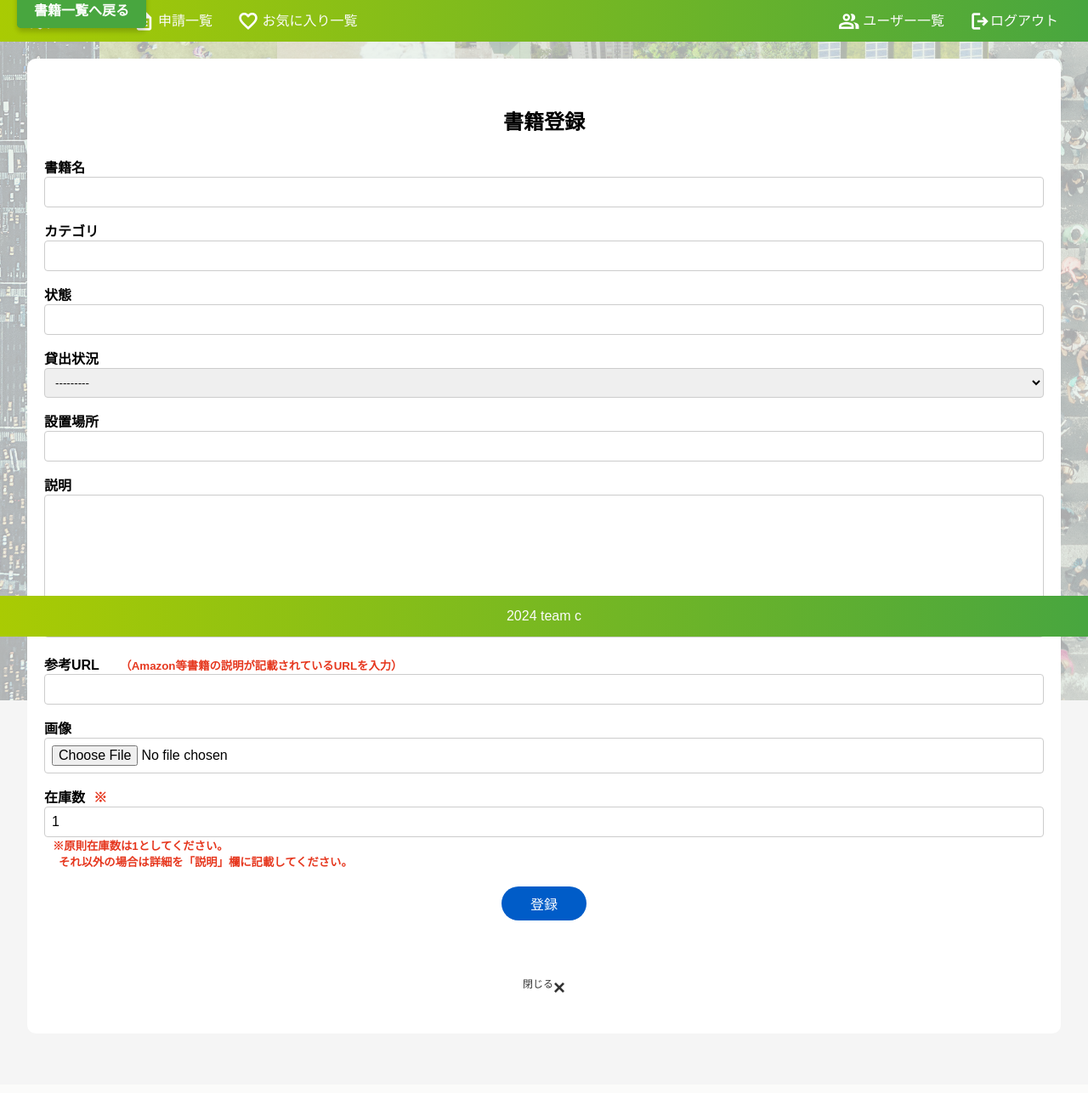
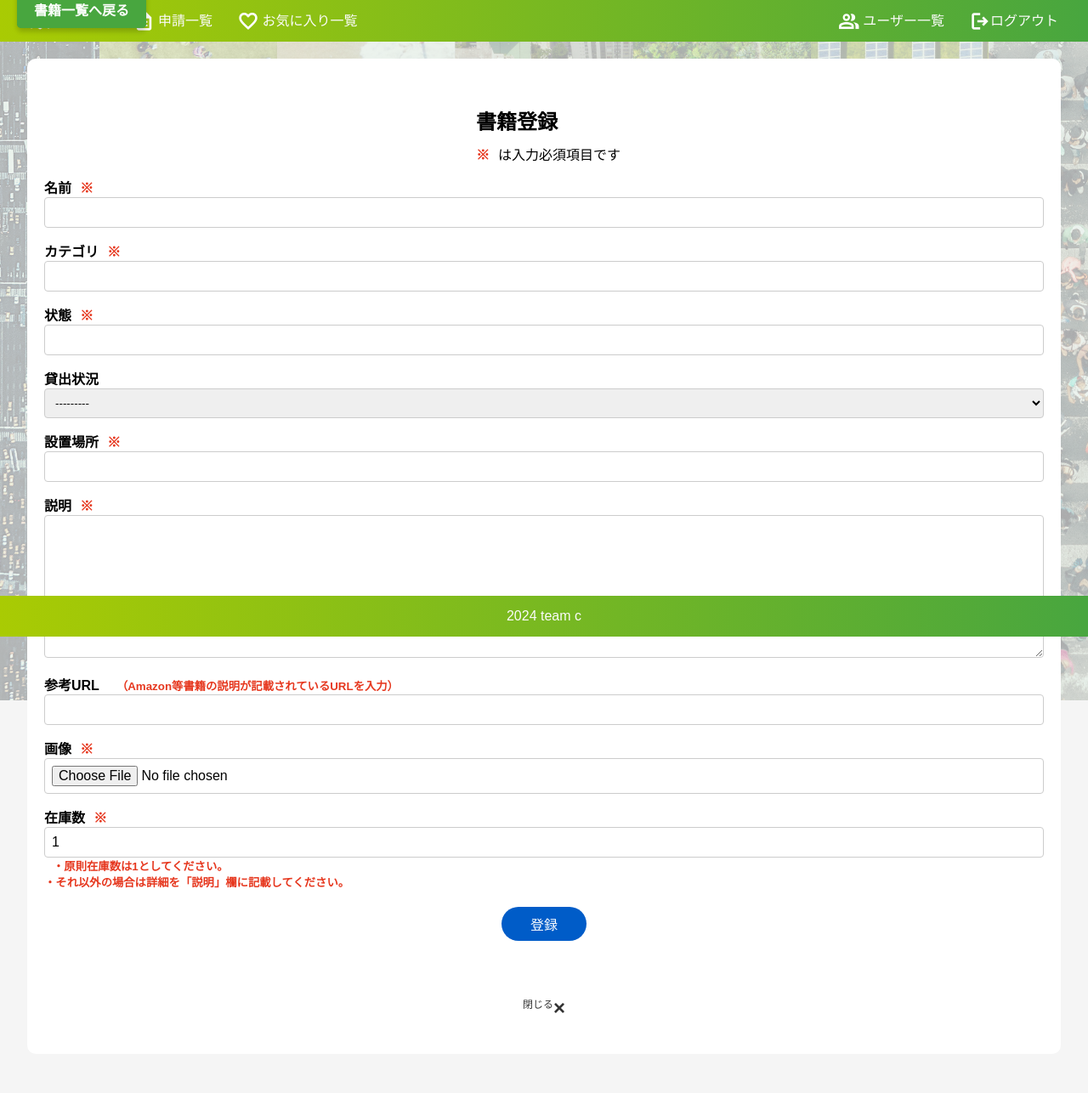
Before and after one commit to yuki-nishizawa/equipment-management-C, a Django app: page /equipment/add/ in a window 1280 px wide. Shown: the part 51-1337 px from the top of the page at 85% size. Before the commit the page ends 1219 px from the top, so only its background shows below. Run offline with Django 4.2, Linux system fonts and the light colour scheme; the visitor is signed in with stand-in values (Sample User, id 1); data that the repository does not hold is empty; parts of the project's set-up code (start-up, migrations or seed data) failed here and were passed over.

```diff
--- a/static/css/style.css
+++ b/static/css/style.css
@@ -274,7 +274,6 @@ footer {
 書籍詳細画面
 *********************************************/
 
-
 .detail-content {
   width: 70%;
   display: flex;
@@ -287,6 +286,15 @@ footer {
 }
 .detail-content a:hover {
   text-decoration: underline;
+}
+
+.loan-status-alert {
+  font-size:18px;
+  font-weight: 600;
+}
+
+.loan-status-alert material-symbols-outlined {
+  font-size:18px;
 }
 
 /*備品タイトルバー*/
--- a/templates/equipment/add.html
+++ b/templates/equipment/add.html
@@ -10,6 +10,7 @@
     </div>
     <div class="title">
         <h2>書籍登録</h2>
+        <p><span class="field-error">※</span>は入力必須項目です</p>
     </div>
     <div class="content">
         <form method="post" action="{% url 'equipment:add' %}" enctype="multipart/form-data">
@@ -22,15 +23,15 @@
             {% endif %}
 
             <div class="field">
-                <label for="{{ form.equip_name.id_for_label }}">書籍名</label>
+                <label for="{{ form.equip_name.id_for_label }}">名前<span class="field-error">※</span></label>
                 {{ form.equip_name }}
             </div>
             <div class="field">
-                <label for="{{ form.category.id_for_label }}">カテゴリ</label>
+                <label for="{{ form.category.id_for_label }}">カテゴリ<span class="field-error">※</span></label>
                 {{ form.category }}
             </div>
             <div class="field">
-                <label for="{{ form.condition.id_for_label }}">状態</label>
+                <label for="{{ form.condition.id_for_label }}">状態<span class="field-error">※</span></label>
                 {{ form.condition }}
             </div>
             <div class="field">
@@ -38,26 +39,25 @@
                 {{ form.loan_status }}
             </div>
             <div class="field">
-                <label for="{{ form.place.id_for_label }}">設置場所</label>
+                <label for="{{ form.place.id_for_label }}">設置場所<span class="field-error">※</span></label>
                 {{ form.place }}
             </div>
             <div class="field">
-                <label for="{{ form.text.id_for_label }}">説明</label>
+                <label for="{{ form.text.id_for_label }}">説明<span class="field-error">※</span></label>
                 {{ form.text }}
             </div>
             <div class="field">
-                <label for="{{ form.web_site.id_for_label }}">参考URL</label>
-                <span class="field-error"><small>（Amazon等書籍の説明が記載されているURLを入力）</small></span>
+                <label for="{{ form.web_site.id_for_label }}">参考URL</label><span class="field-error"><small>（Amazon等書籍の説明が記載されているURLを入力）</small></span>
                 {{ form.web_site }}
             </div>
             <div class="field">
-                <label for="{{ form.image.id_for_label }}">画像</label>
+                <label for="{{ form.image.id_for_label }}">画像<span class="field-error">※</span></label>
                 {{ form.image }}
             </div>
             <div class="field">
                 <label for="{{ form.stock.id_for_label }}">在庫数<span class="field-error">※</span></label>
                 {{ form.stock }}
-                <span class="field-error"><small>※原則在庫数は1としてください。<br>　 それ以外の場合は詳細を「説明」欄に記載してください。</small></span>
+                <span class="field-error"><small>・原則在庫数は1としてください。<br>・それ以外の場合は詳細を「説明」欄に記載してください。</small></span>
             </div>
             <div class="button-container">
                 <input type="submit" value="登録" class="button">
--- a/templates/equipment/detail.html
+++ b/templates/equipment/detail.html
@@ -20,7 +20,7 @@
       import_contacts</big>
     </span>
     {{ equip.equip_name }}</h3><!--備品タイトル-->
-      <p>
+      <p class="loan-status-alert">
       {% if equip.loan_status == '貸出可' %}
       <span class="material-symbols-outlined">
         <font color="#69c44b"><b>circle</span>
@@ -42,7 +42,6 @@
     その他（詳細は説明欄を参照）
     </font></b>
       {% endif %}
-    </big>
       </p>
   </div>
 
```
Also changed, not shown: templates/equipment/list.html (+12 -10 lines).
